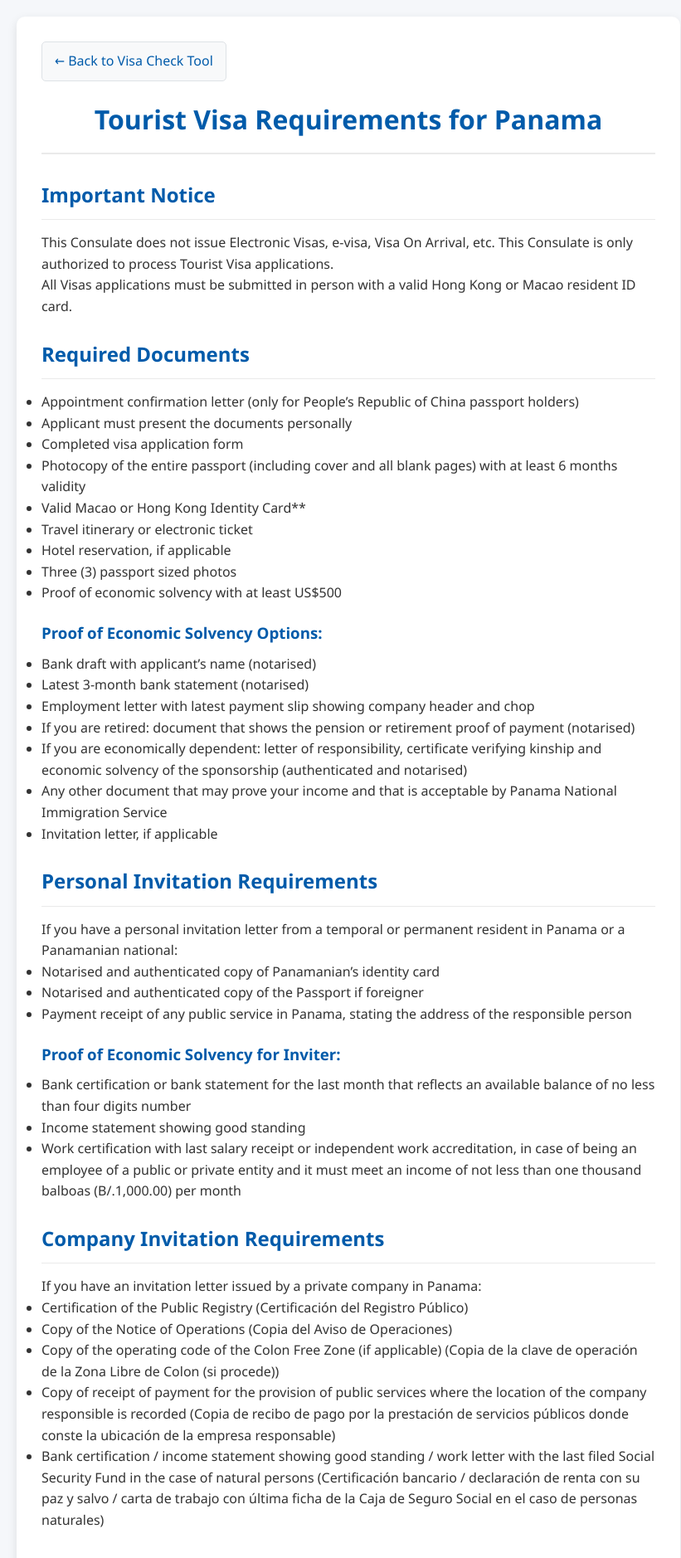
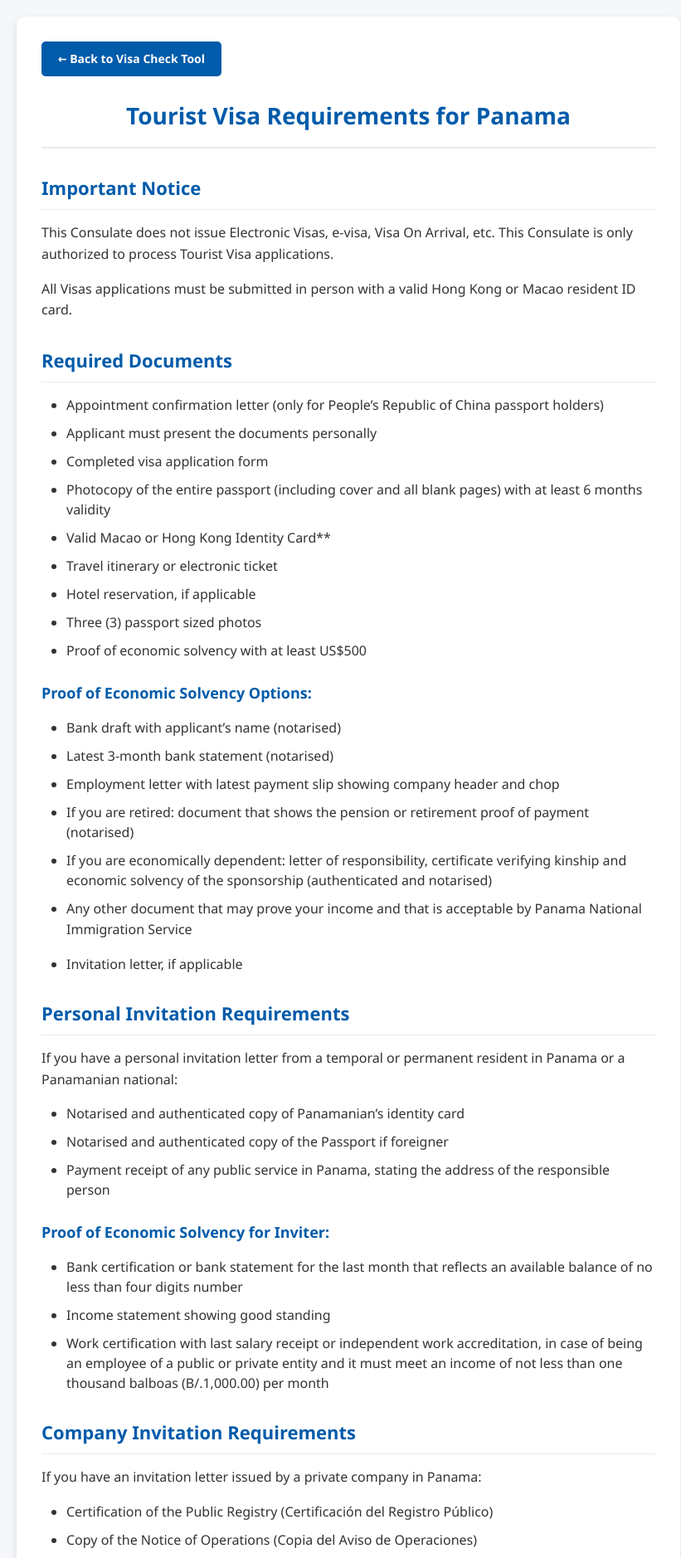
Before and after one commit to cabe56/panama-visa, a Jekyll site: the page built from tourist-visa.md, in a window 1280 px wide. Shown: the top 1878 px of the page at 83% size, without its empty margins (220-1041 px from the left). Built offline with Jekyll 4.4.1, drawn with Linux system fonts in a browser that asks for light colours.

Commit message:
Update main.css

```diff
--- a/css/main.css
+++ b/css/main.css
@@ -22,50 +22,59 @@
     box-shadow: 0 4px 12px rgba(0, 0, 0, 0.1);
 }
 
+.content {
+    min-height: 400px;
+}
+
+/* Back Button */
+.back-button {
+    display: inline-block;
+    margin-bottom: 25px;
+    padding: 10px 20px;
+    background-color: #005baa;
+    color: white;
+    border: none;
+    border-radius: 5px;
+    text-decoration: none;
+    font-weight: 600;
+    transition: background-color 0.3s ease;
+    font-size: 14px;
+}
+
+.back-button:hover {
+    background-color: #004a8c;
+    text-decoration: none;
+    color: white;
+}
+
+/* Headings */
 h1 {
     color: #005baa;
     text-align: center;
     margin-bottom: 30px;
     border-bottom: 2px solid #eaeaea;
     padding-bottom: 15px;
+    font-size: 28px;
 }
 
 h2 {
     color: #005baa;
-    margin: 25px 0 15px 0;
+    margin: 30px 0 15px 0;
     border-bottom: 1px solid #eaeaea;
-    padding-bottom: 10px;
+    padding-bottom: 8px;
+    font-size: 22px;
 }
 
 h3 {
     color: #005baa;
-    margin: 20px 0 10px 0;
+    margin: 25px 0 12px 0;
+    font-size: 18px;
 }
 
 h4 {
     color: #005baa;
-    margin: 15px 0 8px 0;
-}
-
-/* Back Button */
-.back-button {
-    display: inline-block;
-    margin-bottom: 20px;
-    padding: 10px 15px;
-    background-color: #f8f9fa;
-    border: 1px solid #dee2e6;
-    border-radius: 5px;
-    color: #005baa;
-    text-decoration: none;
-    font-weight: 500;
-    transition: all 0.3s ease;
-}
-
-.back-button:hover {
-    background-color: #e9ecef;
-    border-color: #005baa;
-    text-decoration: none;
-    color: #004a8c;
+    margin: 20px 0 10px 0;
+    font-size: 16px;
 }
 
 /* Intro Section */
@@ -309,7 +318,7 @@
 
 /* Footer */
 .footer {
-    margin-top: 30px;
+    margin-top: 40px;
     text-align: center;
     font-size: 14px;
     color: #666;
@@ -356,21 +365,23 @@
 }
 
 /* Markdown Content Styles */
-.markdown-content ul,
-.markdown-content ol {
+.content ul,
+.content ol {
     margin: 15px 0;
     padding-left: 30px;
 }
 
-.markdown-content li {
-    margin-bottom: 8px;
+.content li {
+    margin-bottom: 10px;
+    line-height: 1.5;
 }
 
-.markdown-content p {
-    margin-bottom: 15px;
+.content p {
+    margin-bottom: 16px;
+    line-height: 1.6;
 }
 
-.markdown-content strong {
+.content strong {
     color: #005baa;
     font-weight: 600;
 }
@@ -381,7 +392,8 @@
     border: 1px solid #ffeaa7;
     border-radius: 5px;
     padding: 15px;
-    margin: 15px 0;
+    margin: 20px 0;
+    border-left: 4px solid #ffc107;
 }
 
 .notice strong {
@@ -394,6 +406,7 @@
     border-radius: 5px;
     padding: 20px;
     margin: 20px 0;
+    border-left: 4px solid #005baa;
 }
 
 .document-list h4 {
@@ -409,12 +422,29 @@
 }
 
 .document-list li {
-    padding: 8px 0;
+    padding: 10px 0;
     border-bottom: 1px solid #e9ecef;
+    position: relative;
+    padding-left: 20px;
+}
+
+.document-list li:before {
+    content: "•";
+    color: #005baa;
+    font-weight: bold;
+    position: absolute;
+    left: 0;
 }
 
 .document-list li:last-child {
     border-bottom: none;
+}
+
+/* Underline for important sections */
+.content hr {
+    margin: 30px 0;
+    border: none;
+    border-top: 2px solid #eaeaea;
 }
 
 /* Responsive Design */
@@ -424,7 +454,7 @@
     }
 
     .container {
-        padding: 20px;
+        padding: 20px 15px;
     }
 
     .options-group {
@@ -443,8 +473,17 @@
         font-size: 20px;
     }
 
+    h3 {
+        font-size: 18px;
+    }
+
     .form-group {
         padding: 10px;
+    }
+
+    .content ul,
+    .content ol {
+        padding-left: 20px;
     }
 }
 
```
